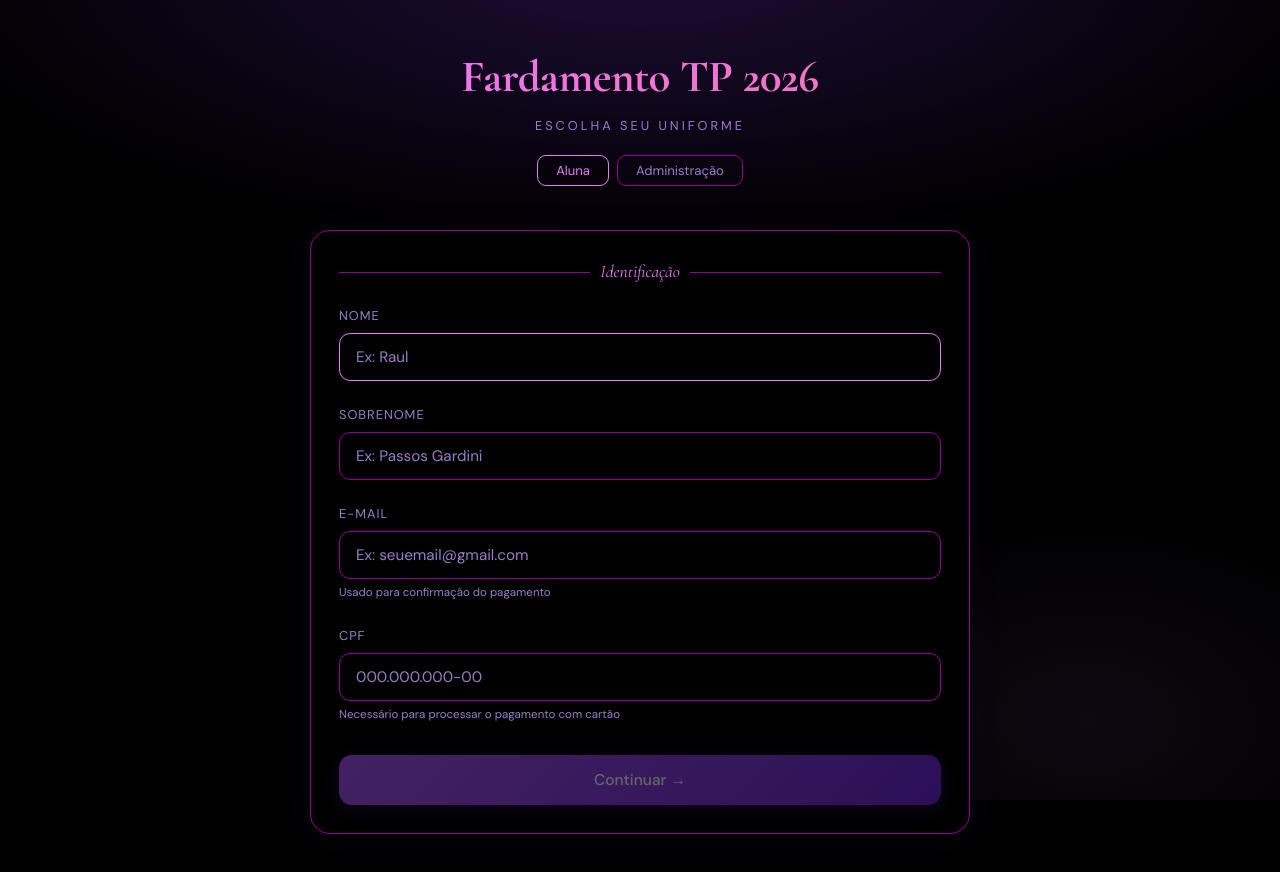
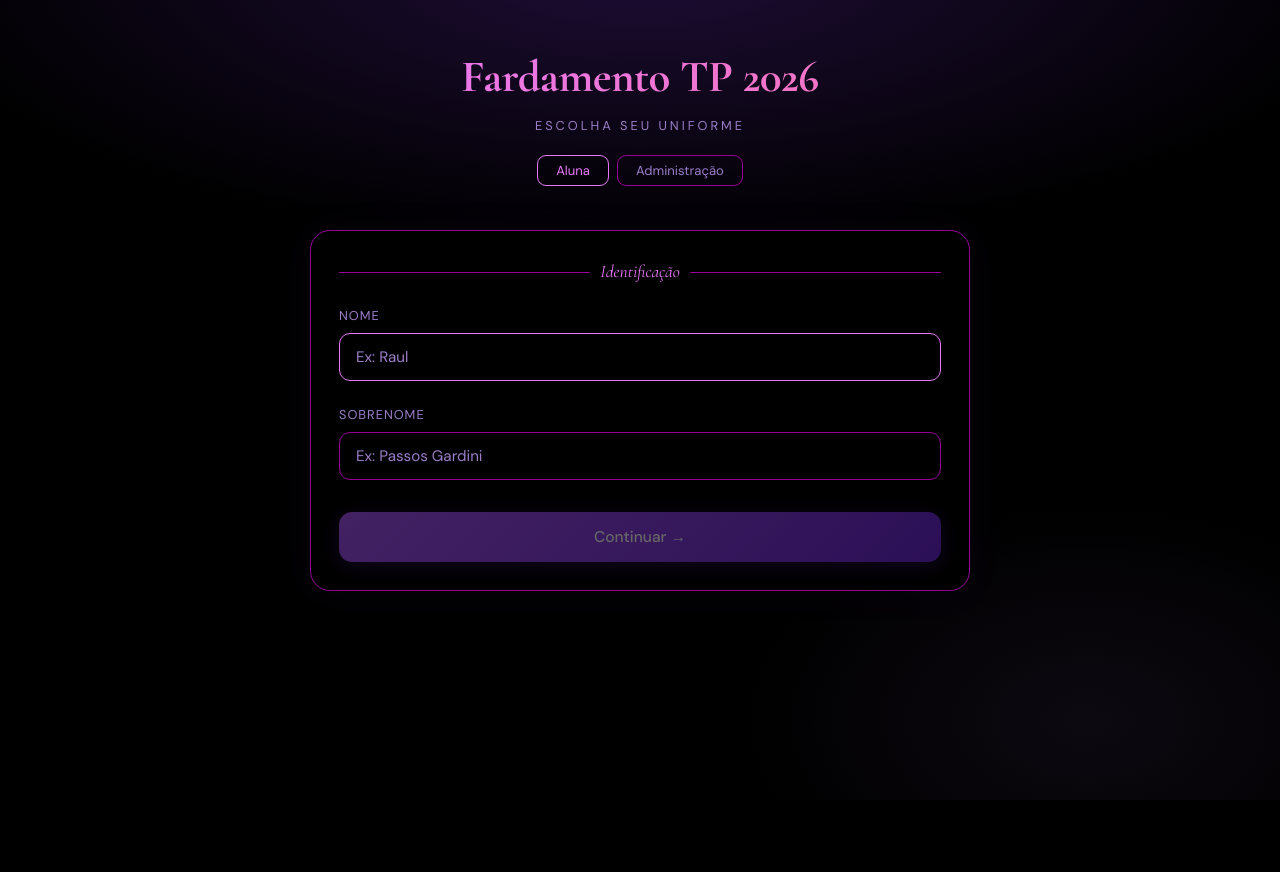
Before and after one commit to RaulGardini/Sistema-uniformes, a React (Vite) app: page / in a window 1280 px wide. Shown: the top 872 px of the page. After the commit the page ends 800 px from the top, so only its background shows below. Built offline with nearby package versions, Linux system fonts and the light colour scheme.

Commit message:
feat: arrumando o pagamento

```diff
--- a/src/App.jsx
+++ b/src/App.jsx
@@ -44,37 +44,6 @@ const C = {
   pix:      "#00b37e",
   pixBg:    "rgba(0,179,126,0.10)",
 };
-
-/* ── Formata CPF enquanto digita ── */
-function formatCPF(value) {
-  const digits = value.replace(/\D/g, "").slice(0, 11);
-  if (digits.length <= 3) return digits;
-  if (digits.length <= 6) return `${digits.slice(0, 3)}.${digits.slice(3)}`;
-  if (digits.length <= 9) return `${digits.slice(0, 3)}.${digits.slice(3, 6)}.${digits.slice(6)}`;
-  return `${digits.slice(0, 3)}.${digits.slice(3, 6)}.${digits.slice(6, 9)}-${digits.slice(9)}`;
-}
-
-/* ── Valida CPF ── */
-function validarCPF(cpf) {
-  const digits = cpf.replace(/\D/g, "");
-  if (digits.length !== 11) return false;
-  if (/^(\d)\1{10}$/.test(digits)) return false;
-  let soma = 0;
-  for (let i = 0; i < 9; i++) soma += parseInt(digits[i]) * (10 - i);
-  let resto = (soma * 10) % 11;
-  if (resto === 10) resto = 0;
-  if (resto !== parseInt(digits[9])) return false;
-  soma = 0;
-  for (let i = 0; i < 10; i++) soma += parseInt(digits[i]) * (11 - i);
-  resto = (soma * 10) % 11;
-  if (resto === 10) resto = 0;
-  return resto === parseInt(digits[10]);
-}
-
-/* ── Valida email simples ── */
-function validarEmail(email) {
-  return /^[^\s@]+@[^\s@]+\.[^\s@]+$/.test(email);
-}
 
 /* ── Detecta status de retorno do Mercado Pago ── */
 function detectarStatusRetorno() {
@@ -131,18 +100,12 @@ body{background:${C.bg};color:${C.text};font-family:'DM Sans',sans-serif;min-hei
   color:${C.accent};margin-bottom:20px;display:flex;align-items:center;gap:10px;}
 .card-title::before,.card-title::after{content:'';flex:1;height:1px;background:${C.border};}
 
-input[type=text],input[type=password],input[type=email]{
+input[type=text],input[type=password]{
   width:100%;background:${C.bg};border:1.5px solid ${C.border};border-radius:11px;
   color:${C.text};font-family:'DM Sans',sans-serif;font-size:.95rem;padding:13px 16px;
   outline:none;transition:border-color .2s,box-shadow .2s;}
 input:focus{border-color:${C.accent};box-shadow:0 0 0 3px ${C.glow};}
 input::placeholder{color:${C.muted};}
-input.input-error{border-color:${C.danger};}
-input.input-success{border-color:${C.success};}
-
-.field-hint{font-size:.72rem;color:${C.muted};margin-top:5px;}
-.field-error{font-size:.72rem;color:${C.danger};margin-top:5px;}
-.field-success{font-size:.72rem;color:${C.success};margin-top:5px;}
 
 .peca-grid{display:flex;flex-direction:column;gap:14px;}
 .peca-row{background:${C.bg};border:1.5px solid ${C.border};border-radius:14px;overflow:hidden;transition:border-color .2s,box-shadow .2s;cursor:pointer;}
@@ -382,7 +345,7 @@ function TelaRetorno({ status, onVoltar }) {
 }
 
 /* ── TELA DE PAGAMENTO ── */
-function TelaPagamento({ nome, email, cpf, pecas, onVoltar }) {
+function TelaPagamento({ nome, pecas, onVoltar }) {
   const [formaSelecionada, setFormaSelecionada] = useState(null);
   const [processando, setProcessando]           = useState(false);
   const [erro, setErro]                         = useState("");
@@ -440,8 +403,6 @@ function TelaPagamento({ nome, email, cpf, pecas, onVoltar }) {
         .from("pedidos")
         .insert([{
           nome:             nome,
-          email:            email,
-          cpf:              cpf.replace(/\D/g, ""),
           pecas,
           pagamento_status: "pendente",
           forma_pagamento:  formaSelecionada,
@@ -458,8 +419,6 @@ function TelaPagamento({ nome, email, cpf, pecas, onVoltar }) {
           pedidoId:  pedidoSalvo.id,
           forma:     formaSelecionada,
           nomeAluna: nome,
-          email:     email,
-          cpf:       cpf.replace(/\D/g, ""),
         }),
       });
 
@@ -547,19 +506,10 @@ function AlunaPage({ statusRetorno }) {
   const [step, setStep]         = useState(statusRetorno ? "retorno" : "nome");
   const [nome, setNome]         = useState("");
   const [sobrenome, setSobrenome] = useState("");
-  const [email, setEmail]       = useState("");
-  const [cpf, setCpf]           = useState("");
   const [pecas, setPecas]       = useState(initPecas());
-
-  /* ── Validações de campo ── */
-  const [emailTouched, setEmailTouched] = useState(false);
-  const [cpfTouched, setCpfTouched]     = useState(false);
 
   const nomeCompleto = `${nome.trim()} ${sobrenome.trim()}`.trim();
   const nomeValido   = nome.trim().length >= 2 && sobrenome.trim().length >= 2;
-  const emailValido  = validarEmail(email);
-  const cpfValido    = validarCPF(cpf);
-  const formValido   = nomeValido && emailValido && cpfValido;
 
   const totalQtd = Object.values(pecas).reduce(
     (a, p) => a + Object.values(p.tamanhos).reduce((s, v) => s + v, 0), 0
@@ -581,9 +531,7 @@ function AlunaPage({ statusRetorno }) {
     }));
   }
   function reiniciar() {
-    setNome(""); setSobrenome(""); setEmail(""); setCpf("");
-    setEmailTouched(false); setCpfTouched(false);
-    setPecas(initPecas()); setStep("nome");
+    setNome(""); setSobrenome(""); setPecas(initPecas()); setStep("nome");
     window.history.replaceState({}, "", "/");
   }
 
@@ -594,8 +542,6 @@ function AlunaPage({ statusRetorno }) {
   if (step === "pagamento") return (
     <TelaPagamento
       nome={nomeCompleto}
-      email={email}
-      cpf={cpf}
       pecas={pecas}
       onVoltar={() => setStep("escolha")}
     />
@@ -604,8 +550,6 @@ function AlunaPage({ statusRetorno }) {
   if (step === "nome") return (
     <div className="card">
       <div className="card-title">Identificação</div>
-
-      {/* Nome */}
       <label style={{ display: "block", fontSize: ".8rem", color: C.muted, marginBottom: 8, letterSpacing: "1px", textTransform: "uppercase" }}>
         Nome
       </label>
@@ -618,8 +562,6 @@ function AlunaPage({ statusRetorno }) {
         onKeyDown={e => { if (e.key === "Enter") document.getElementById("input-sobrenome").focus(); }}
       />
       <br /><br />
-
-      {/* Sobrenome */}
       <label style={{ display: "block", fontSize: ".8rem", color: C.muted, marginBottom: 8, letterSpacing: "1px", textTransform: "uppercase" }}>
         Sobrenome
       </label>
@@ -629,59 +571,10 @@ function AlunaPage({ statusRetorno }) {
         placeholder="Ex: Passos Gardini"
         value={sobrenome}
         onChange={e => setSobrenome(e.target.value)}
-        onKeyDown={e => { if (e.key === "Enter") document.getElementById("input-email").focus(); }}
+        onKeyDown={e => { if (e.key === "Enter" && nomeValido) setStep("escolha"); }}
       />
       <br /><br />
-
-      {/* Email */}
-      <label style={{ display: "block", fontSize: ".8rem", color: C.muted, marginBottom: 8, letterSpacing: "1px", textTransform: "uppercase" }}>
-        E-mail
-      </label>
-      <input
-        id="input-email"
-        type="email"
-        placeholder="Ex: seuemail@gmail.com"
-        value={email}
-        className={emailTouched ? (emailValido ? "input-success" : "input-error") : ""}
-        onChange={e => setEmail(e.target.value)}
-        onBlur={() => setEmailTouched(true)}
-        onKeyDown={e => { if (e.key === "Enter") document.getElementById("input-cpf").focus(); }}
-      />
-      {emailTouched && !emailValido && (
-        <div className="field-error">Informe um e-mail válido</div>
-      )}
-      {emailTouched && emailValido && (
-        <div className="field-success">✓ E-mail válido</div>
-      )}
-      <div className="field-hint">Usado para confirmação do pagamento</div>
-      <br />
-
-      {/* CPF */}
-      <label style={{ display: "block", fontSize: ".8rem", color: C.muted, marginBottom: 8, letterSpacing: "1px", textTransform: "uppercase" }}>
-        CPF
-      </label>
-      <input
-        id="input-cpf"
-        type="text"
-        inputMode="numeric"
-        placeholder="000.000.000-00"
-        value={cpf}
-        className={cpfTouched ? (cpfValido ? "input-success" : "input-error") : ""}
-        onChange={e => setCpf(formatCPF(e.target.value))}
-        onBlur={() => setCpfTouched(true)}
-        onKeyDown={e => { if (e.key === "Enter" && formValido) setStep("escolha"); }}
-        maxLength={14}
-      />
-      {cpfTouched && !cpfValido && cpf.length > 0 && (
-        <div className="field-error">CPF inválido</div>
-      )}
-      {cpfTouched && cpfValido && (
-        <div className="field-success">✓ CPF válido</div>
-      )}
-      <div className="field-hint">Necessário para processar o pagamento com cartão</div>
-      <br />
-
-      <button className="btn-primary" disabled={!formValido} onClick={() => setStep("escolha")}>
+      <button className="btn-primary" disabled={!nomeValido} onClick={() => setStep("escolha")}>
         Continuar →
       </button>
     </div>
@@ -1035,6 +928,7 @@ export default function App() {
   const [adminSenha, setAdminSenha] = useState("");
   const [statusRetorno, setStatusRetorno] = useState(() => detectarStatusRetorno());
 
+  // Detecta retorno via bfcache (botão voltar do navegador)
   useEffect(() => {
     const handlePageShow = (e) => {
       if (e.persisted) {
```
Also changed, not shown: 1 other file (tests, documents, lock files or other folders).
